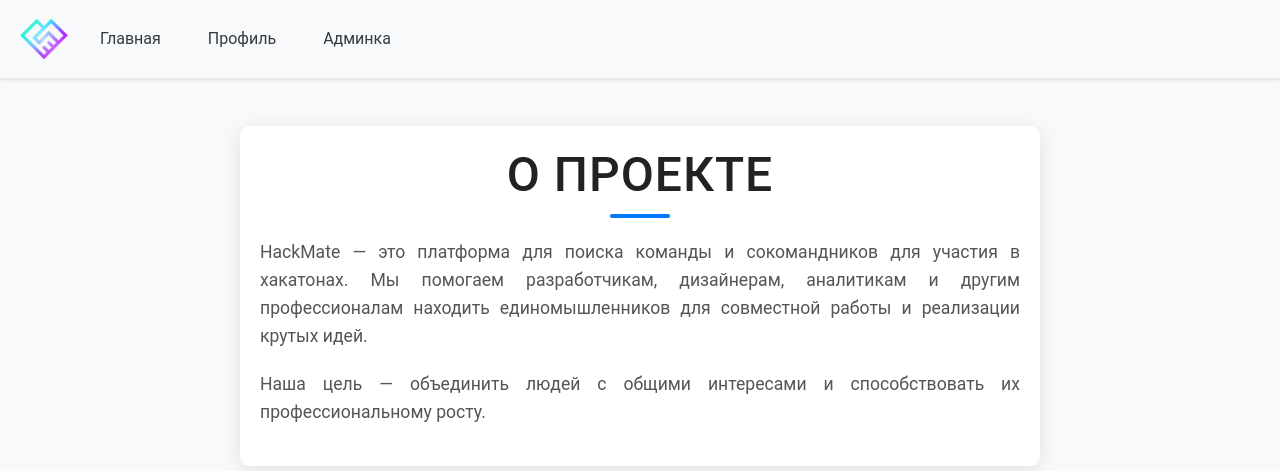
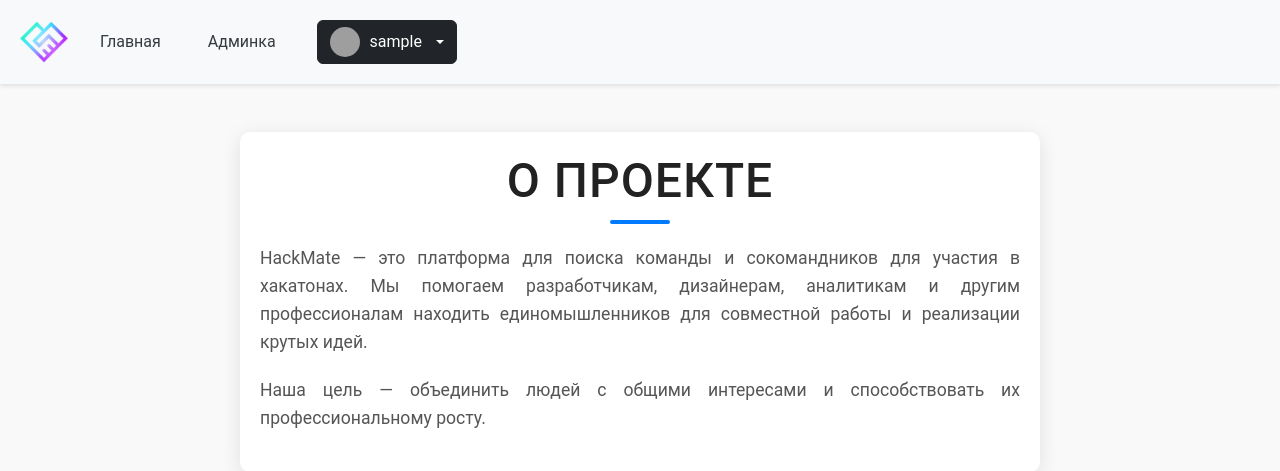
Before and after one commit to kiper-acab/Hackmate, a Django app: page /about/ in a window 1280 px wide. Shown: the top 471 px of the page. Run offline with Django 4.2, Linux system fonts and the light colour scheme; the visitor is signed in with stand-in values (Sample User, id 1); some libraries are stand-ins or nearby versions; grey boxes are pictures that could not be loaded.

Commit message:
сделал dropdown

```diff
--- a/hackmate/static_dev/css/base.css
+++ b/hackmate/static_dev/css/base.css
@@ -48,6 +48,22 @@ html, body {
     padding: 8px 16px;
     border-radius: 4px;
     transition: background-color 0.2s ease, color 0.2s ease;
+}
+
+.dropdown-toggle{
+    display: flex;
+    align-items: center;
+    margin: 10px;
+}
+
+.dropdown-username{
+    margin: auto 10px;
+}
+
+.dropdown-image{
+    height: 30px;
+    width: 30px;
+    border-radius: 50%;
 }
 
 
--- a/hackmate/templates/base.html
+++ b/hackmate/templates/base.html
@@ -7,6 +7,7 @@
   <meta name="viewport" content="width=device-width, initial-scale=1.0">
   <title>{{ title|default:"HackMate" }}</title>
   <link rel="stylesheet" href="{% static 'bootstrap-5.3.3-dist/css/bootstrap.min.css' %}">
+  <script src="{% static 'bootstrap-5.3.3-dist/js/bootstrap.bundle.min.js' %}"></script>
   <link rel="stylesheet" href="{% static 'css/base.css' %}">
   <link rel="stylesheet" href="https://cdnjs.cloudflare.com/ajax/libs/font-awesome/6.7.1/css/all.min.css" integrity="sha512-5Hs3dF2AEPkpNAR7UiOHba+lRSJNeM2ECkwxUIxC1Q/FLycGTbNapWXB4tP889k5T5Ju8fs4b1P5z/iB4nMfSQ==" crossorigin="anonymous" referrerpolicy="no-referrer" />
   <link rel="icon" href="{% static 'logo/favicon.ico' %}" type="image">
--- a/hackmate/templates/includes/header.html
+++ b/hackmate/templates/includes/header.html
@@ -11,11 +11,29 @@
 			<a href="{% url 'users:signup' %}" class="{% if view_name == 'users:signup' %}list-group-item list-group-item-info {% endif %}">Регистрация</a>
 			<a href="{% url 'users:login' %}" class="{% if view_name == 'users:login' %}list-group-item list-group-item-info {% endif %}">Авторизация</a>
 		{% else %}
-			<a href="{% url 'users:profile' %}" class="{% if view_name == 'users:profile' %}list-group-item list-group-item-info {% endif %}">Профиль</a>
-		{% endif %}
     {% if request.user.is_superuser %}
-			<a href="/admin/">Админка</a>
-		{% endif %}
+      <a href="/admin/">Админка</a>
+    {% endif %}
+    <div class="collapse navbar-collapse" id="navbarNavDarkDropdown">
+      <ul class="navbar-nav">
+        <li class="nav-item dropdown">
+          <button class="btn btn-dark dropdown-toggle" data-bs-toggle="dropdown" aria-expanded="false">
+            {% if request.user.profile.image %}
+              <img src="{{ request.user.profile.image.url }}" alt="" class="dropdown-image">
+            {% else %}
+              <img src="{% static 'images/default-avatar.png' %}" alt="" class="dropdown-image">
+            {% endif %}
+              <p class="dropdown-username">{{ request.user.username }}</p>
+          </button>
+          <ul class="dropdown-menu dropdown-menu-dark">
+            <li><a href="{% url 'users:profile' %}" class="dropdown-item">Профиль</a></li>
+            <li><a href="{% url 'users:profile_edit' %}" class="dropdown-item">Редактирование профиля</a></li>
+            <li><a href="{% url 'users:logout' %}" class="dropdown-item">Выйти</a></li>
+          </ul>
+        </li>
+      </ul>
+    </div>
+    {% endif %}
   </article>
   {% endwith %}
 </nav>
--- a/hackmate/users/backends.py
+++ b/hackmate/users/backends.py
@@ -70,12 +70,6 @@ class EmailOrUsernameModelBackend(django.contrib.auth.backends.BaseBackend):
                     fail_silently=False,
                 )
 
-        else:
-            django.contrib.messages.error(
-                request,
-                "Неверный логин или пароль.",
-            )
-
         return None
 
     def get_user(self, user_id):
--- a/hackmate/users/models.py
+++ b/hackmate/users/models.py
@@ -41,6 +41,7 @@ class UserManager(django.contrib.auth.models.UserManager):
 
         local_part = re.sub(r"\+.*", "", local_part)
         return f"{local_part}@{domain}"
+
 
     def active(self):
         return (
```
Also changed, not shown: hackmate/uploads/users_logos/KIPER/1uwu.gif (added), hackmate/uploads/users_logos/KIPER/ER.jpg (deleted).
